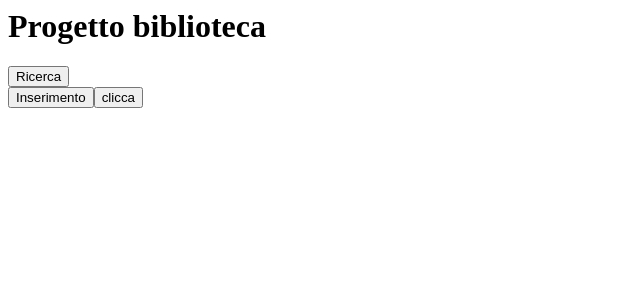
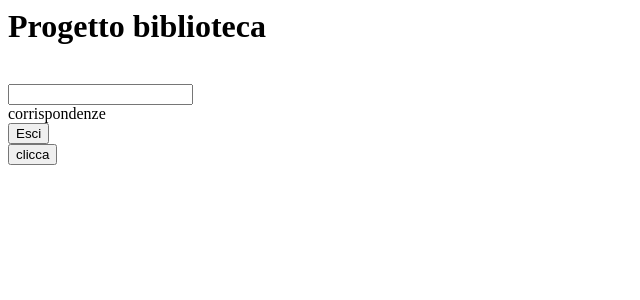
Before and after one commit to Isoga88/Progettofinale_ssw, an Angular app: page / in a window 1280 px wide. Both pictures are taken after a click on the button "Ricerca". Shown: the top 300 px of the page, without its empty margins (0-640 px from the left). Built offline with nearby package versions, Linux system fonts and the light colour scheme; no server answers.

Commit message:
3 files modified

```diff
--- a/src/root/ricerca/ricerca.component.html
+++ b/src/root/ricerca/ricerca.component.html
@@ -1 +1,6 @@
-<button *ngIf="visita == 0">Ricerca</button> <br />
+<button *ngIf="visita == 0" (click)="cambiaVista(2)">Ricerca</button> <br />
+<div *ngIf="visita == 2">
+  <input type="text" id="cerca" /><br />
+  <div>{{ occorrenze }} corrispondenze</div>
+  <button (click)="cambiaVista(0)">Esci</button> <br />
+</div>
--- a/src/root/ricerca/ricerca.component.ts
+++ b/src/root/ricerca/ricerca.component.ts
@@ -1,4 +1,4 @@
-import { Component, Input, OnInit } from '@angular/core';
+import { Component, EventEmitter, Input, OnInit, Output } from '@angular/core';
 import { CommonModule } from '@angular/common';
 
 @Component({
@@ -10,6 +10,13 @@ import { CommonModule } from '@angular/common';
 })
 export class RicercaComponent implements OnInit {
   @Input() visita: number;
+  @Output() cambioVista = new EventEmitter<number>();
+  cambiaVista(numero: number) {
+    this.visita = numero;
+    this.cambioVista.emit(this.visita);
+  }
+  occorrenze: number
+
   constructor() {}
 
   ngOnInit() {}
--- a/src/root/root.component.html
+++ b/src/root/root.component.html
@@ -1,5 +1,8 @@
 <h1>Progetto biblioteca</h1>
-<app-ricerca [visita]="visita"></app-ricerca>
+<app-ricerca
+  [visita]="visita"
+  (cambioVista)="cambiaVista($event)"
+></app-ricerca>
 <app-inserimento
   [visita]="visita"
   [mioArchivio]="mioArchivio"
```
